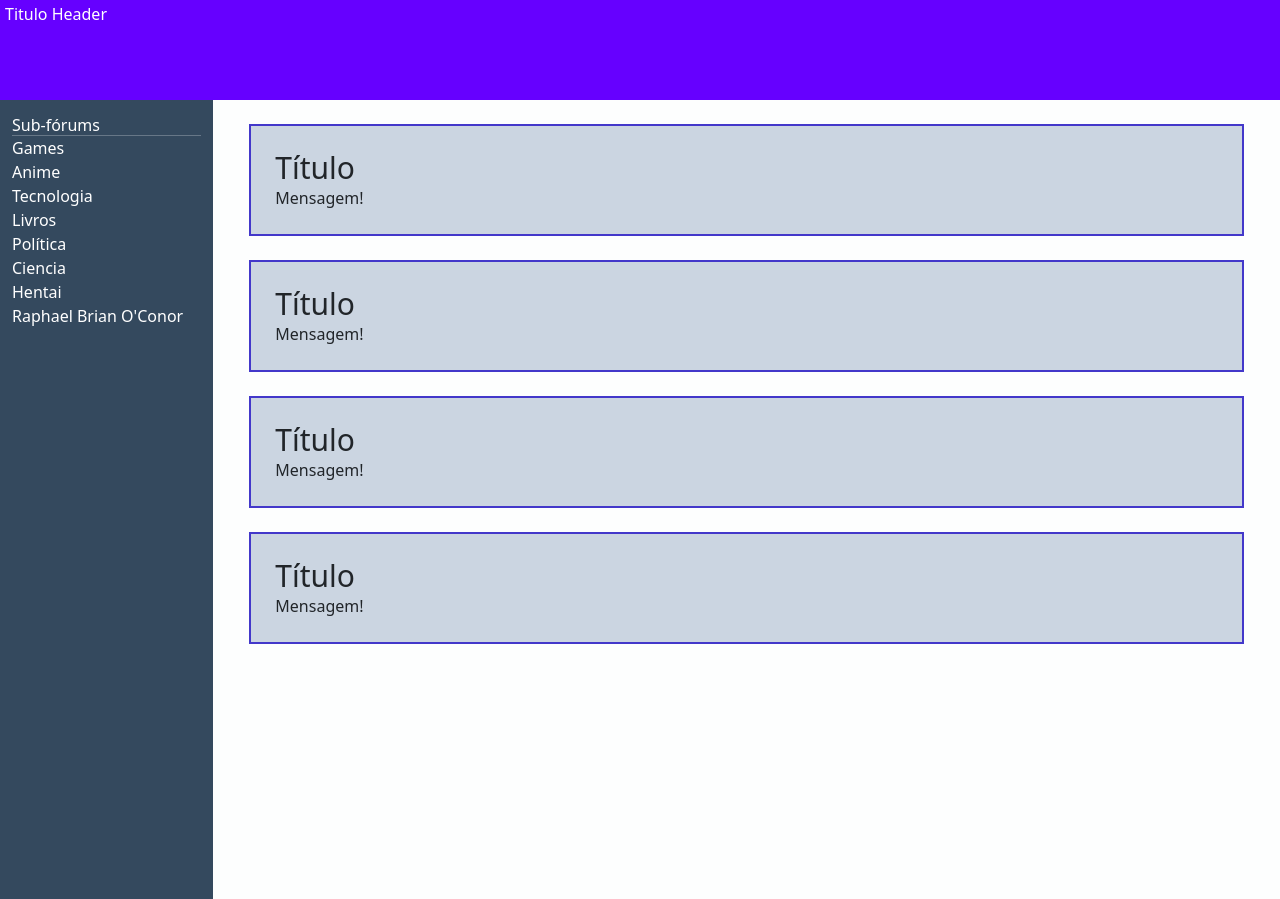
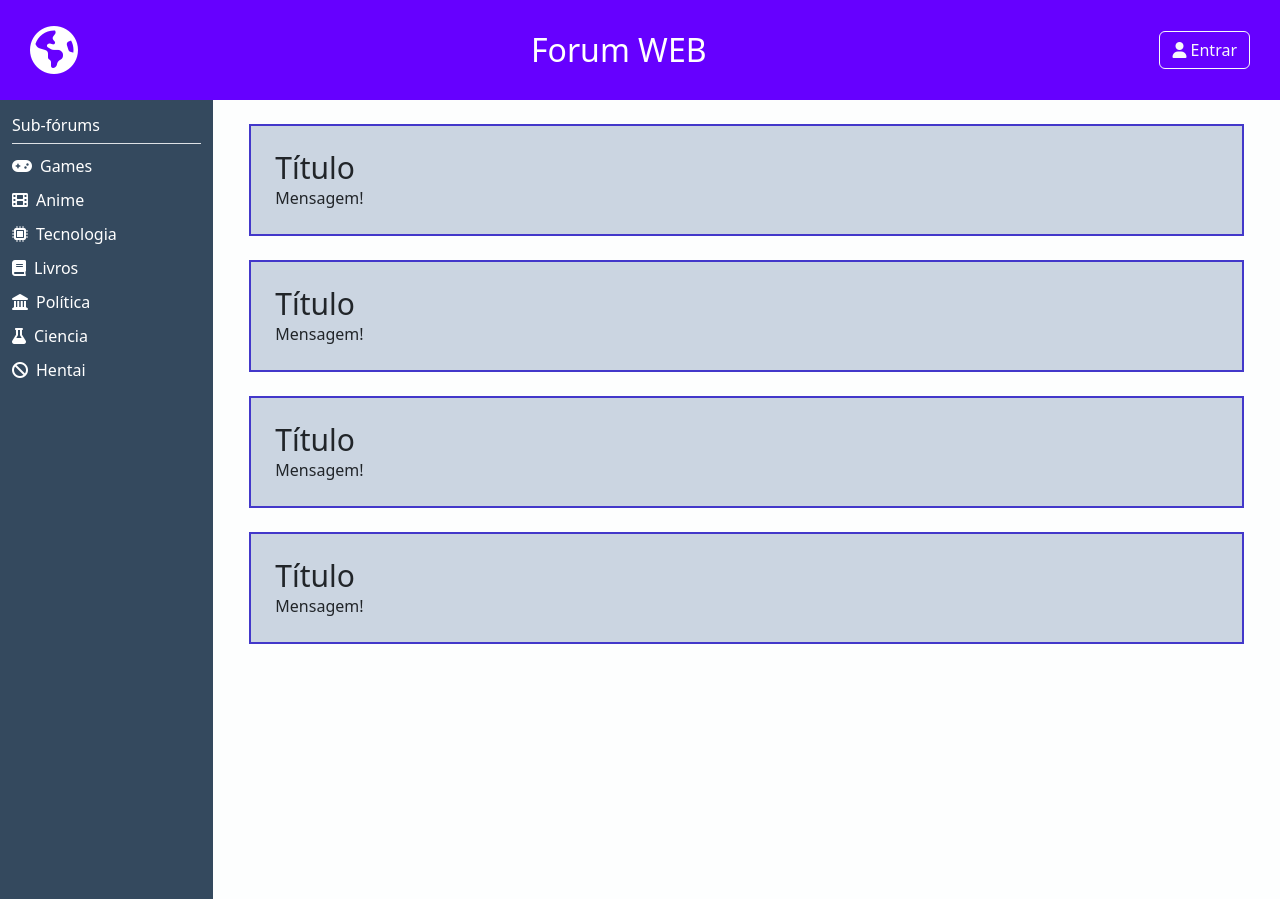
Before and after one commit to BrenoFSales/Forum-Web, a Flask app: page / in a window 1280 px wide. Shown: the top 899 px of the page. Run offline with Flask 3, Linux system fonts and the light colour scheme; some libraries are stand-ins or nearby versions.

Commit message:
base-style

```diff
--- a/app.py
+++ b/app.py
@@ -4,8 +4,8 @@ app = Flask(__name__, static_folder='assets')
 
 @app.route('/')
 def index():
-  nome = "Raphael Brian O'Conor"
-  return render_template("index.html", var=nome)
+  user_authenticated = False;
+  return render_template("index.html", user_authenticated=user_authenticated)
 
 if __name__ == "__main__":
     app.run(debug=True, host='0.0.0.0', port=5000)
--- a/assets/styles/main.css
+++ b/assets/styles/main.css
@@ -8,11 +8,23 @@ body {
 }
 
 header {
-  padding: 5px;
+  padding: 30px;
   height: 100px;
   background-color: #6600ff;
   color: white;
+  align-items: center;
+  display: flex;
+  justify-content: space-between;
 }
+
+.perfil_icon {
+  font-size: 25px;
+}
+
+.logo_page {
+  font-size: 3em;
+}
+
 
 main {
   height: 100vh;
@@ -33,6 +45,10 @@ footer {
   color: white;
 }
 
+.sideBar li {
+  margin-top: 10px;
+}
+
 .feed {
   background-color: #FDFEFE;
 }
--- a/templates/baseLayout.html
+++ b/templates/baseLayout.html
@@ -8,11 +8,21 @@
     <link rel="stylesheet" href="../assets/styles/main.css">
     <!-- Bootstrap CSS -->
     <link href="https://cdn.jsdelivr.net/npm/bootstrap@5.3.0/dist/css/bootstrap.min.css" rel="stylesheet">
+    <!-- Font Awesome Icons -->
+    <link rel="stylesheet" href="https://cdnjs.cloudflare.com/ajax/libs/font-awesome/6.0.0-beta3/css/all.min.css">
     <script src="https://cdn.tailwindcss.com"></script>
   </head>
   <body class="font-sans">
     <header>
-      <h1>Titulo Header</h1>
+      <i class="fa-solid fa-earth-americas logo_page"></i>
+      <h1 class="fs-2">Forum WEB</h1>
+      {% if user_authenticated %}
+        <i class="fa-regular fa-user perfil_icon"></i>
+      {% else %}
+        <button type="button" class="btn btn-outline-light">
+            <i class="fa-solid fa-user"></i> Entrar
+        </button>
+      {% endif %}
     </header>
     <main>
       {% block content %}
--- a/templates/index.html
+++ b/templates/index.html
@@ -3,17 +3,15 @@
 {% block content %}
 <div class="container-fluid m-0 p-0 row">
   <div class="sideBar col-2">
-    <h5 class="mt-3">Sub-fórums</h5>
-    <hr>
+    <h5 class="mt-3 pb-2 border-bottom">Sub-fórums</h5>
     <ul>
-      <li>Games</li>
-      <li>Anime</li>
-      <li>Tecnologia</li>
-      <li>Livros</li>
-      <li>Política</li>
-      <li>Ciencia</li>
-      <li>Hentai</li>
-      <li>{{ var }}</li>
+      <li><i class="fa-solid fa-gamepad me-2"></i>Games</li>
+      <li></li><i class="fa-solid fa-film me-2"></i>Anime</li>
+      <li><i class="fa-solid fa-microchip me-2"></i>Tecnologia</li>
+      <li><i class="fa-solid fa-book me-2"></i>Livros</li>
+      <li><i class="fa-solid fa-landmark me-2"></i>Política</li>
+      <li><i class="fa-solid fa-flask me-2"></i>Ciencia</li>
+      <li><i class="fa-solid fa-ban me-2"></i>Hentai</li>
     </ul>
   </div>
   <div class="feed col">
```
